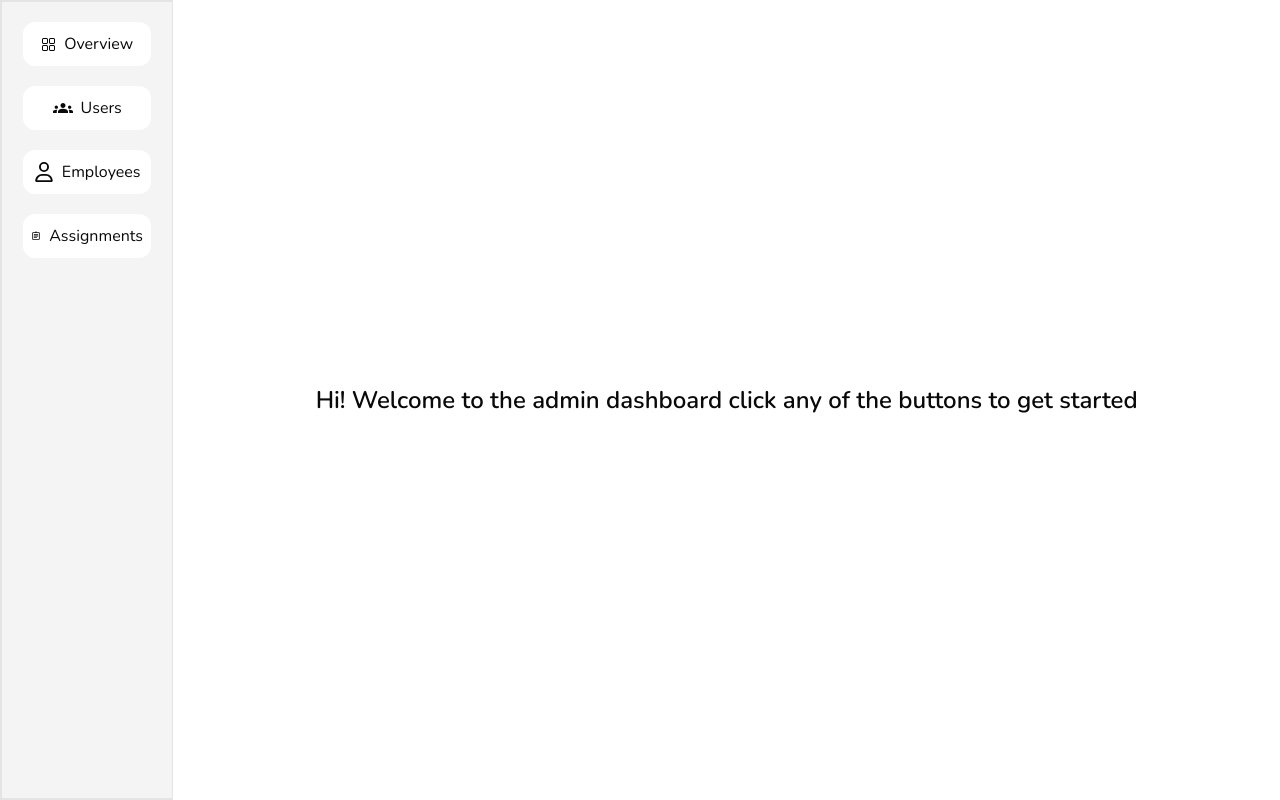
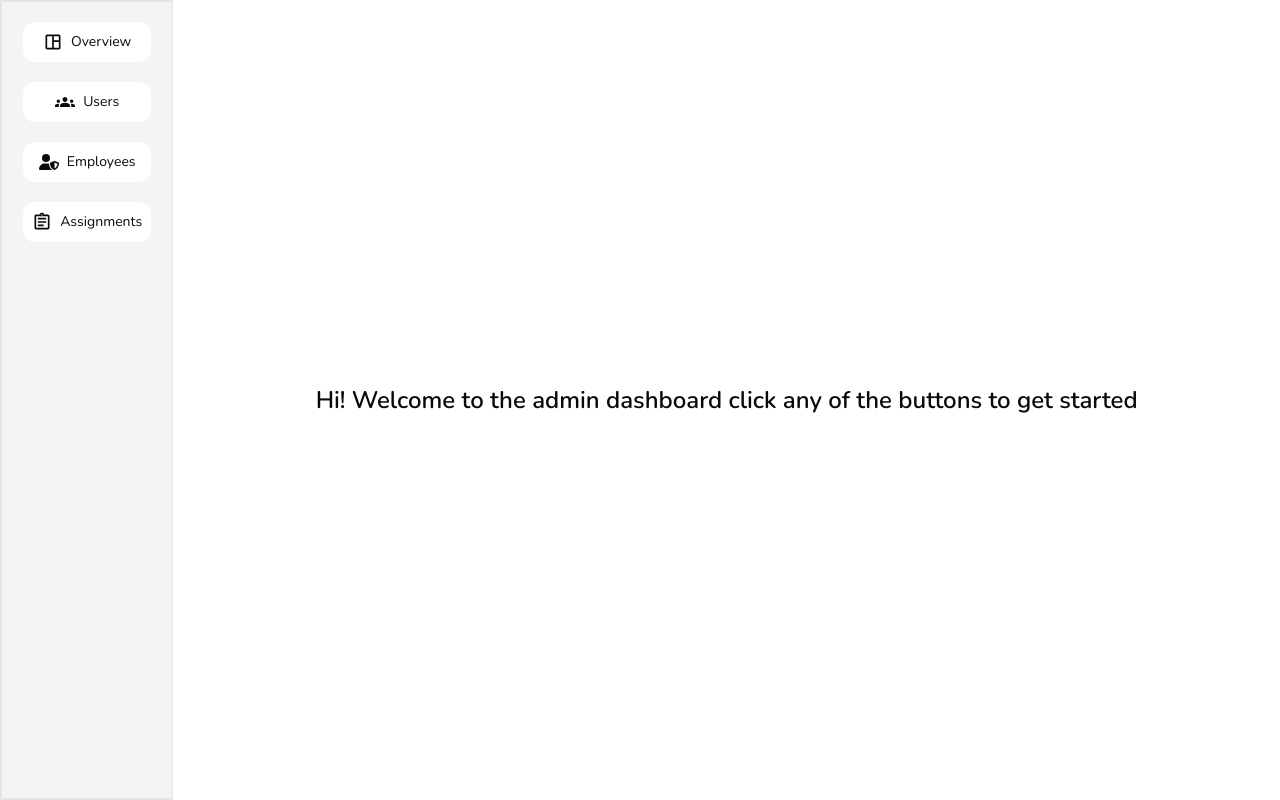
Before and after one commit to frustrated018/Hive-Mind, a React (Vite) app: page /dashboard in a window 1280 px wide. Built offline with nearby package versions, Linux system fonts and the light colour scheme; no server answers.

Commit message:
updated the side nav icons and text sizes

```diff
--- a/src/components/Sidenav/Sidenav.tsx
+++ b/src/components/Sidenav/Sidenav.tsx
@@ -1,12 +1,19 @@
-import { FaRegUser } from "react-icons/fa6";
-import { MdGroups, MdOutlineAssignment } from "react-icons/md";
-import { DashboardIcon } from "@radix-ui/react-icons";
+import { FaUserShield } from "react-icons/fa6";
+import {
+  MdGroups,
+  MdOutlineAssignment,
+  MdOutlineSpaceDashboard,
+} from "react-icons/md";
 import { Link } from "@tanstack/react-router";
 
 const sidenavLinks = [
-  { label: "Overview", href: "/dashboard/overview", icon: DashboardIcon },
+  {
+    label: "Overview",
+    href: "/dashboard/overview",
+    icon: MdOutlineSpaceDashboard,
+  },
   { label: "Users", href: "/dashboard/users", icon: MdGroups },
-  { label: "Employees", href: "/dashboard/employees", icon: FaRegUser },
+  { label: "Employees", href: "/dashboard/employees", icon: FaUserShield },
   {
     label: "Assignments",
     href: "/dashboard/assignments",
@@ -23,7 +30,7 @@ export default function Sidenav() {
             key={link.href}
             to={link.href}
             activeProps={{ className: "bg-primary" }}
-            className="flex gap-2 bg-background px-2 py-2.5 rounded-xl w-3/4 mx-auto justify-center items-center"
+            className="flex gap-2 bg-background px-2 py-2.5 rounded-xl w-3/4 mx-auto justify-center items-center text-sm"
           >
             <link.icon size={20} />
             {link.label}
```
